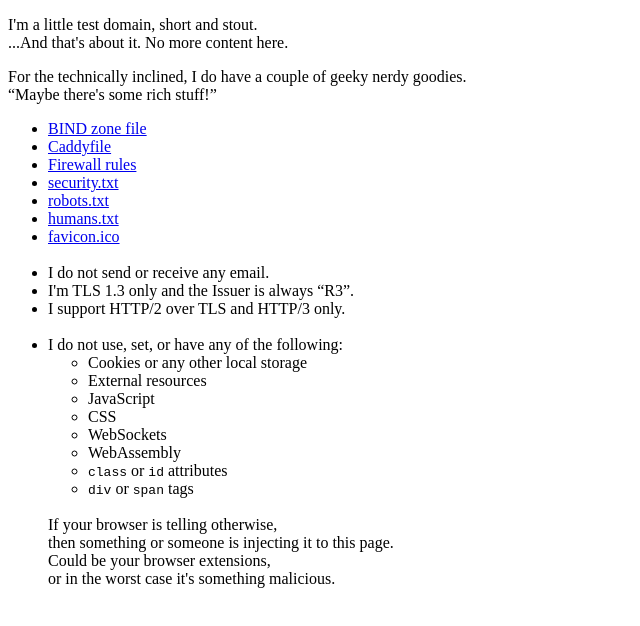
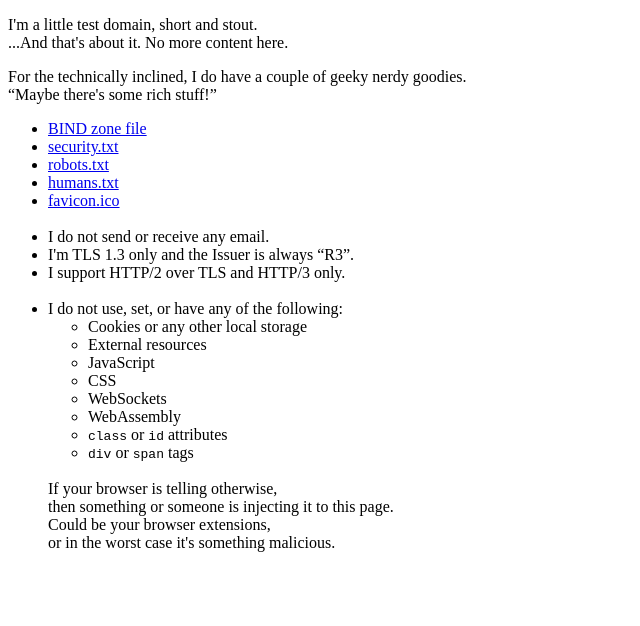
Before and after one commit to hanskurppa/xn--rb-viab.fi, a plain HTML site: page testdomain/index.html in a window 1280 px wide. Shown: the whole page, without its empty margins (0-640 px from the left). Drawn offline with Linux system fonts and the light colour scheme.

Commit message:
ext links

```diff
--- a/testdomain/index.html
+++ b/testdomain/index.html
@@ -18,8 +18,6 @@
 </p>
 <ul>
     <li><a href="zone.txt">BIND zone file</a></li>
-    <li><a href="https://github.com/hanskurppa/xn--rb-viab.fi/blob/master/Caddyfile">Caddyfile</a></li>
-    <li><a href="https://github.com/hanskurppa/xn--rb-viab.fi/tree/master/before.rules">Firewall rules</a></li>
     <li><a href=".well-known/security.txt">security.txt</a></li>
     <li><a href="robots.txt">robots.txt</a></li>
     <li><a href="humans.txt">humans.txt</a></li>
```
